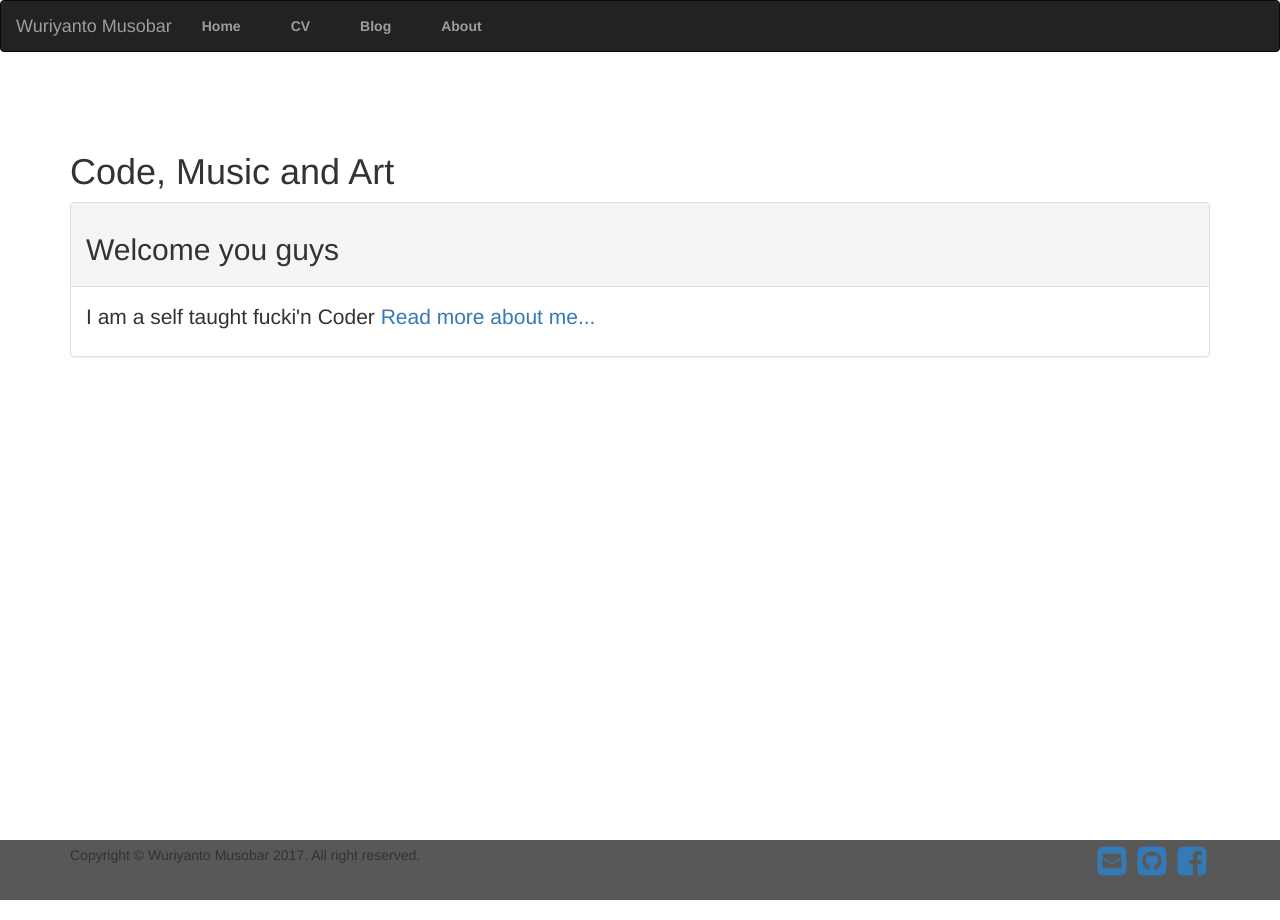
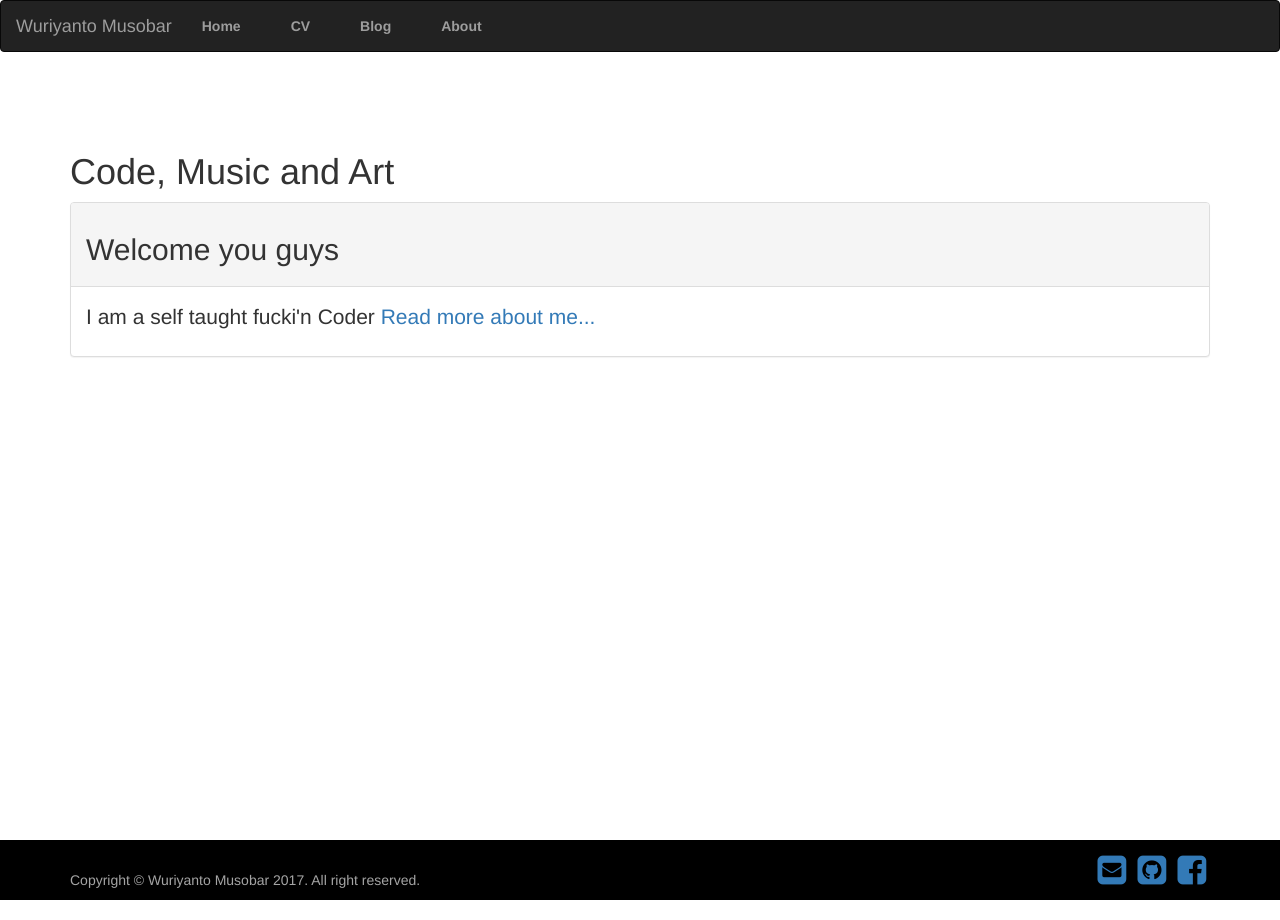
Before and after one commit to wuriyanto48/wuriyanto48.github.io, a Jekyll site: the page built from index.html, in a window 1280 px wide. Built offline with Jekyll 4.4.1, drawn with Linux system fonts in a browser that asks for light colours; nearby versions of some CDN libraries.

```diff
--- a/_layouts/default.html
+++ b/_layouts/default.html
@@ -34,7 +34,7 @@
       </div><!-- /.container -->
 			<footer class="footer">
 		 		<div class="container">
-					<div class="pull-left">Copyright © Wuriyanto Musobar 2017. All right reserved. </div>
+					<div class="pull-left cp">Copyright © Wuriyanto Musobar 2017. All right reserved. </div>
 					<div class="pull-right">
 						<a href="mailto:wuriyanto48@yahoo.co.id"><i id="social-em" class="fa fa-envelope-square fa-3x social"></i></a>
 				 		<a href="https://github.com/wuriyanto48" target="_blank"><i id="social-gh" class="fa fa-github-square fa-3x social"></i></a>
--- a/css/nav_layout.css
+++ b/css/nav_layout.css
@@ -12,8 +12,11 @@
   width: 100%;
   /* Set the fixed height of the footer here */
   height: 60px;
-  line-height: 30px; /* Vertically center the text there */
-  background-color: #585858;
+  line-height: 80px; /* Vertically center the text there */
+  background-color: #000000;
+}
+.cp {
+  color: #A4A4A4;
 }
 
 
```
